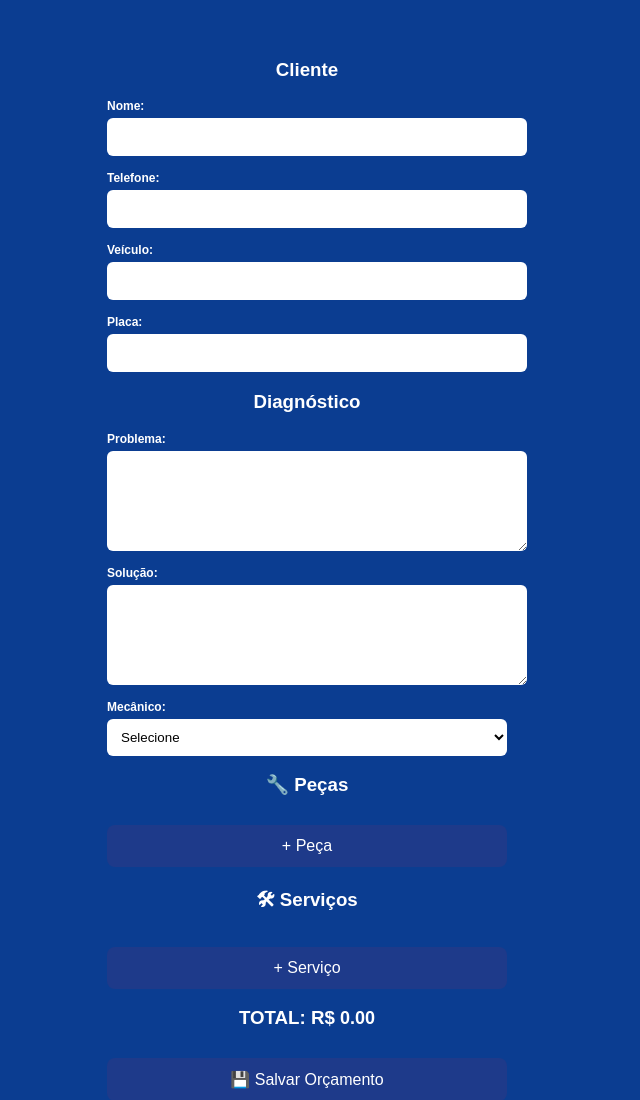
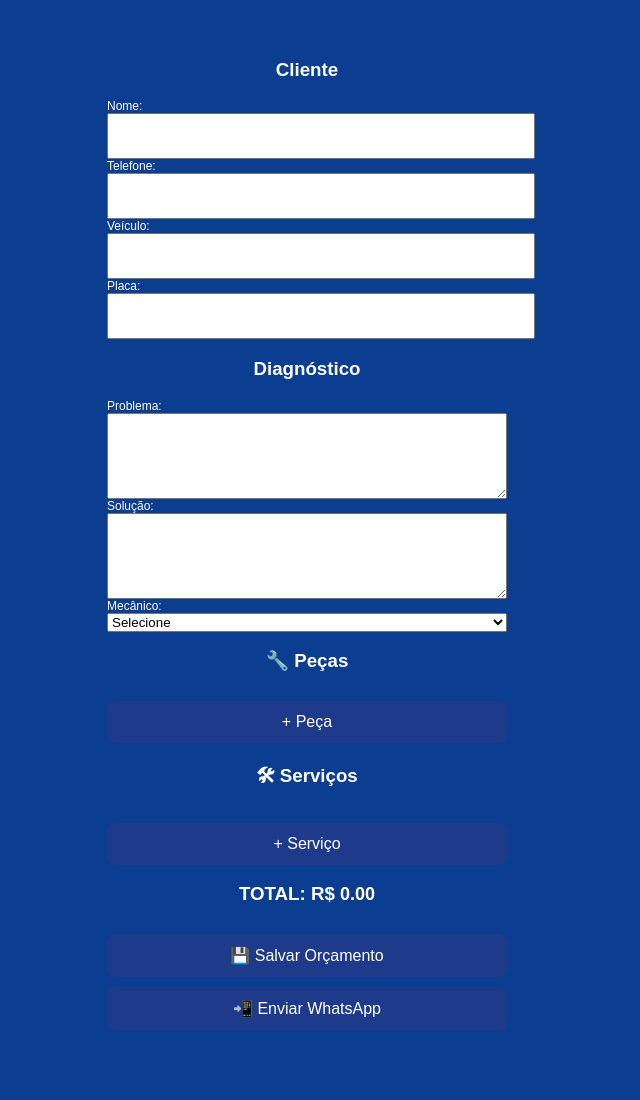
Before and after one commit to ouldair-lab/sistema-oficina-housecar, a Flask app: page /orcamento in a window 1280 px wide. Shown: the part 138-1238 px from the top of the page, without its empty margins (333-973 px from the left). After the commit the page ends 1168 px from the top, so only its background shows below. Run offline with Flask 3, Linux system fonts and the light colour scheme; a user stored in the database is signed in; data that the repository does not hold is empty.

Commit message:
correções colunas orc6

```diff
--- a/static/style.css
+++ b/static/style.css
@@ -107,29 +107,6 @@ th, td {
 th {
     background: #1e3a8a;
     color: white;
-}
-
-/* 🔷 LINHA DOS ITENS */
-.linha-item {
-    display: flex;
-    gap: 8px;
-    align-items: center;
-    margin-bottom: 8px;
-}
-
-.linha-item input[type="text"] { flex: 3; }
-.linha-item input[type="number"] { flex: 1; }
-
-.linha-item button {
-    width: auto;
-    padding: 6px 10px;
-}
-
-.linha-item label {
-    display: flex;
-    align-items: center;
-    gap: 5px;
-    font-size: 12px;
 }
 
 /* 🔷 TOPO DAS SEÇÕES */
@@ -320,27 +297,40 @@ button {
 
 .linha-item {
     background: rgba(255,255,255,0.05);
-    padding: 10px;
+    padding: 12px;
     border-radius: 10px;
     margin-top: 10px;
+}
+
+/* DESCRIÇÃO */
+.campo-full {
+    display: flex;
+    flex-direction: column;
+    margin-bottom: 10px;
 }
 
 .campo-full input {
     width: 100%;
 }
 
+/* LINHA DE VALORES (PC) */
 .linha-valores {
     display: grid;
-    grid-template-columns: 80px 120px 120px 100px auto;
+    grid-template-columns: 80px 120px 120px 100px 50px;
     gap: 10px;
     align-items: end;
 }
 
-.campo {
+/* CAMPOS */
+.item-campo {
     display: flex;
     flex-direction: column;
     font-size: 12px;
-    flex: 1;
+}
+
+/* BOTÃO X */
+.linha-valores button {
+    height: 40px;
 }
 
 /* MOBILE */
--- a/templates/orcamento.html
+++ b/templates/orcamento.html
@@ -96,23 +96,23 @@
 <div class="secao">
     <h3>Cliente</h3>
 
-    <div class="campo">
+    <div class="item-campo">
         <label>Nome:</label>
         <input type="text" id="cliente" name="cliente">
         <div id="lista_clientes" class="sugestoes"></div>
     </div>
 
-    <div class="campo">
+    <div class="item-campo">
         <label>Telefone:</label>
         <input type="text" id="telefone" name="telefone">
     </div>
 
-    <div class="campo">
+    <div class="item-campo">
         <label>Veículo:</label>
         <input type="text" id="veiculo" name="veiculo">
     </div>
 
-    <div class="campo">
+    <div class="item-campo">
         <label>Placa:</label>
         <input type="text" id="placa" name="placa" required>
     </div>
@@ -121,17 +121,17 @@
 <div class="secao">
     <h3>Diagnóstico</h3>
 
-    <div class="campo">
+    <div class="item-campo">
         <label>Problema:</label>
         <textarea name="problema"></textarea>
     </div>
 
-    <div class="campo">
+    <div class="item-campo">
         <label>Solução:</label>
         <textarea name="diagnostico"></textarea>
     </div>
 
-    <div class="campo">
+    <div class="item-campo">
         <label>Mecânico:</label>
         <select name="mecanico">
             <option value="">Selecione</option>
```
